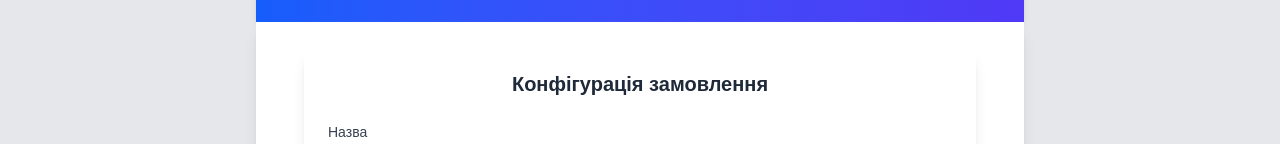
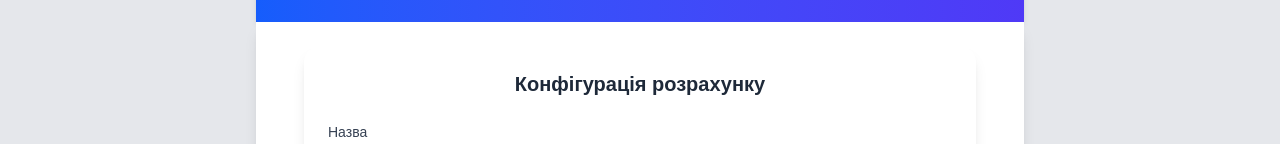
Before and after one commit to Vllaaddd/PriceForm, a Next.js app: page / in a window 1280 px wide. Shown: the part 122-266 px from the top of the page. Built offline with nearby package versions, Linux system fonts and the light colour scheme; no server answers.

Commit message:
Update material-choice.tsx

```diff
--- a/components/material-choice.tsx
+++ b/components/material-choice.tsx
@@ -115,7 +115,7 @@ export const MaterialChoice: FC<Props> = ({ materials, skillet, box, delivery, i
         onSubmit={handleSubmit}
       >
         <h2 className="text-xl font-semibold text-gray-800 mb-6 text-center">
-          Конфігурація замовлення
+          Конфігурація розрахунку
         </h2>
 
         <div className="grid gap-4">
```
